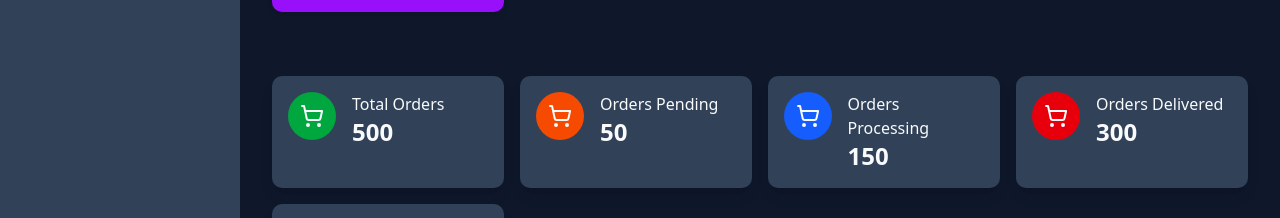
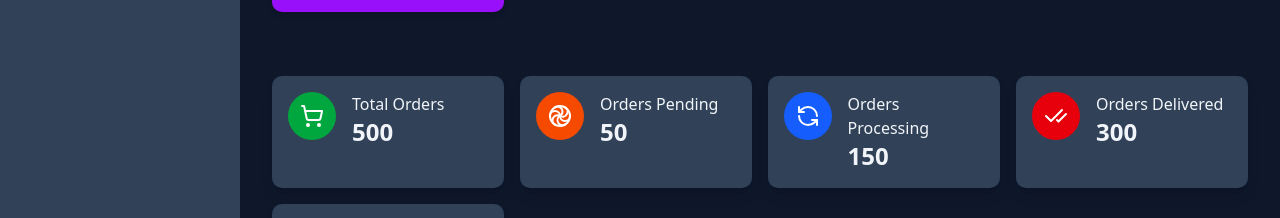
Before and after one commit to Sundze7/multivendor, a Next.js app: page /dashboard in a window 1280 px wide. Shown: the part 492-710 px from the top of the page. Built offline with nearby package versions, Linux system fonts and the light colour scheme.

Commit message:
dark mode

```diff
--- a/src/components/back-office/Heading.jsx
+++ b/src/components/back-office/Heading.jsx
@@ -1,7 +1,9 @@
 export default function Heading({ title }) {
   return (
     <div>
-      <h2 className="text-2xl font-semibold text-slate-50">{title}</h2>
+      <h2 className="text-2xl font-semibold dark:text-slate-50 text-slate-800">
+        {title}
+      </h2>
     </div>
   );
 }
--- a/src/components/back-office/cards/SmallCard.jsx
+++ b/src/components/back-office/cards/SmallCard.jsx
@@ -3,12 +3,12 @@ import { ShoppingCart } from "lucide-react";
 export default function SmallCard({ data }) {
   const { title, number, iconBg, icon: Icon } = data;
   return (
-    <div className="rounded-lg shadow-lg bg bg-slate-700 p-4">
+    <div className="rounded-lg shadow-lg bg bg-slate-100 dark:bg-slate-700 p-4 dark:text-slate-100 text-slate-800">
       <div className="flex space-x-4">
         <div
           className={`w-12 h-12 ${iconBg} rounded-full flex items-center justify-center`}
         >
-          <ShoppingCart />
+          <Icon className="text-white" />
         </div>
 
         <div className="">
--- a/src/components/back-office/cards/SmallCards.jsx
+++ b/src/components/back-office/cards/SmallCards.jsx
@@ -1,4 +1,10 @@
-import { CheckCheck, Loader2, RefreshCcw, ShoppingCart } from "lucide-react";
+import {
+  CheckCheck,
+  Loader2,
+  LoaderPinwheel,
+  RefreshCcw,
+  ShoppingCart,
+} from "lucide-react";
 import SmallCard from "./SmallCard";
 
 export default function SmallCards() {
@@ -12,7 +18,7 @@ export default function SmallCards() {
     {
       title: "Orders Pending",
       number: 50,
-      icon: Loader2,
+      icon: LoaderPinwheel,
       iconBg: "bg-orange-600 ",
     },
     {
```
